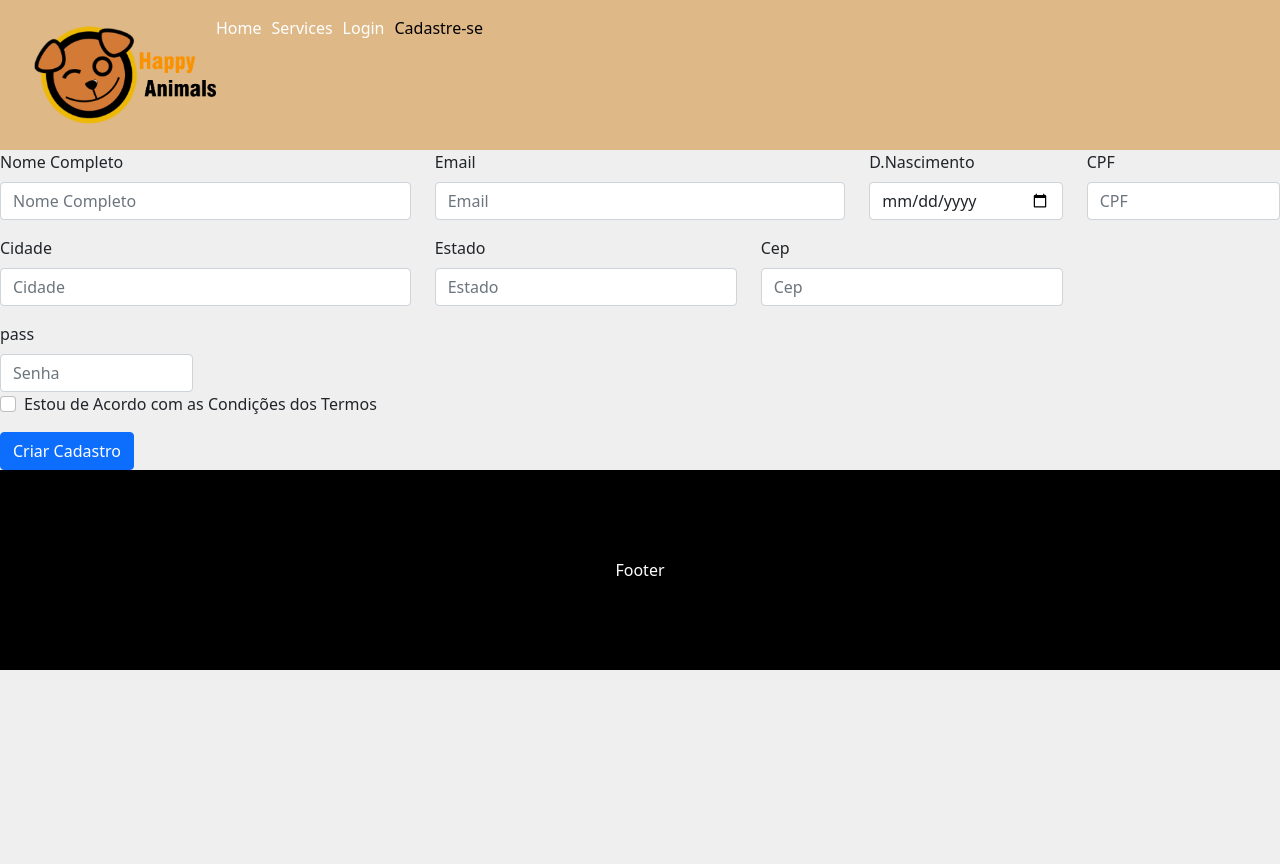
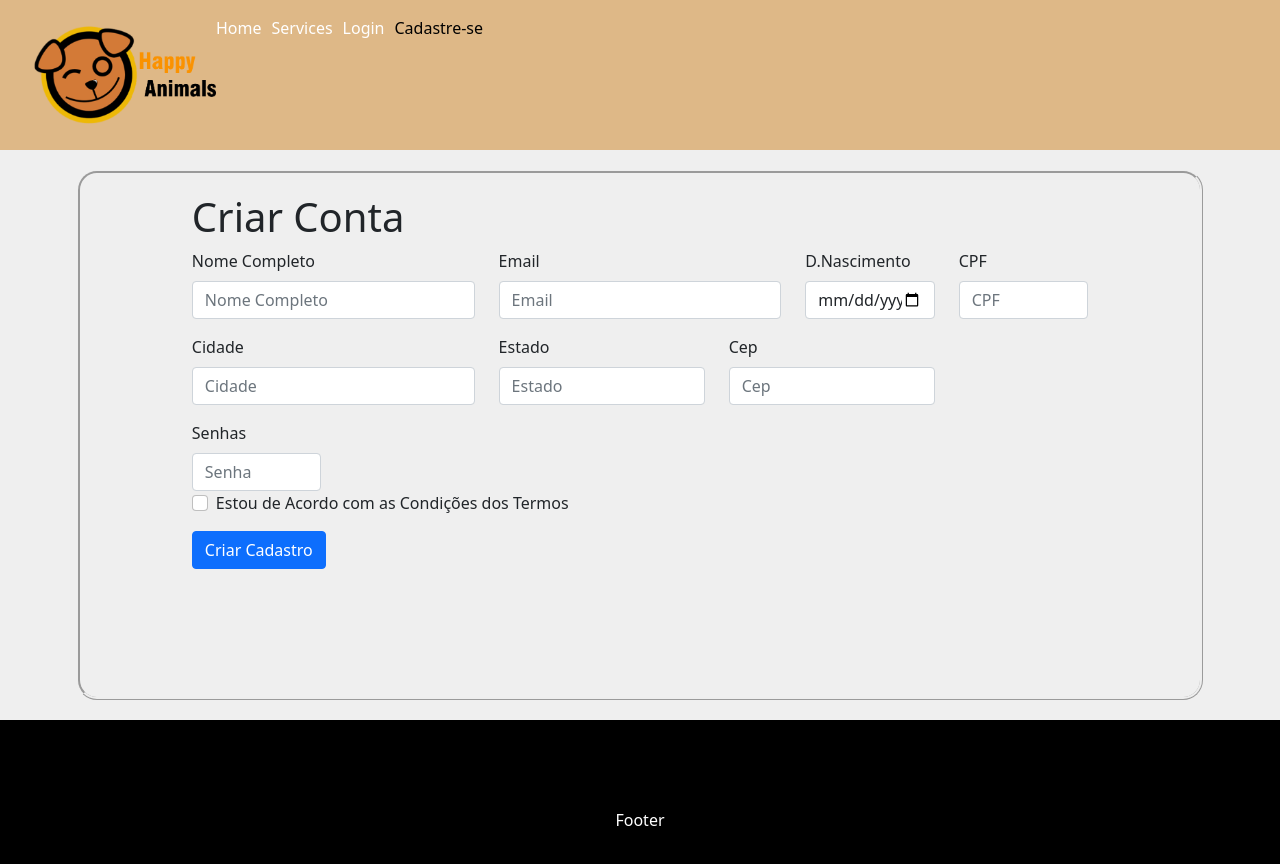
Before and after one commit to Limaisaias-ux/Happy_Animals, a React (Create React App) app: page /cadastro in a window 1280 px wide. Shown: the top 864 px of the page. Before the commit the page ends 800 px from the top, so only its background shows below. Built offline with nearby package versions, Linux system fonts and the light colour scheme.

Commit message:
Reajuste na home, cadastro, sobre usando o css e comecei o login

```diff
--- a/src/components/Banner.css
+++ b/src/components/Banner.css
@@ -1,8 +1,9 @@
-.card{
+.card {
     background-color: black;
 }
 
 .container {
+    background-color: 1C1C1C;
     display: flex;
     justify-content: space-between;
     margin: auto;
--- a/src/components/Banner.js
+++ b/src/components/Banner.js
@@ -8,7 +8,7 @@ function Banner(){
     return(
         <>
         <CardGroup className="container">
-        <Card className="text-center" style={{ width: "30rem", height:"30rem", }}>
+        <Card className="card text-center" style={{ width: "30rem", height:"30rem", }}>
           <Card.Body className="card">
             <Card.Title className="text">Seja Muito</Card.Title>
             <Card.Title className="text">Bem vindo à Happy Animals</Card.Title>
--- a/src/components/Sobre.css
+++ b/src/components/Sobre.css
@@ -2,6 +2,12 @@
     color: white;
     font-size: 20px;
     line-height: 130%;
+    margin: 20px auto;
+    width: 88%;
+    height: 450px;
+    display: flex;
+    justify-content: center;
+    flex-wrap: wrap;
 }
 p.um,p.dois {
     font-size: 20px;
@@ -10,4 +16,5 @@ p.um,p.dois {
 
 .title, .um, .dois{
     text-align: center;
+    margin-top: 70PX;
 }
--- /dev/null
+++ b/src/pages/Cadastro.css
@@ -0,0 +1,21 @@
+.fundo{
+    margin: 20px auto;
+    width: 88%;
+    height: 530px;
+    display: flex;
+    justify-content: center;
+    flex-wrap: wrap;
+    border-radius: 20px;
+    border-style: ridge;
+}
+.geral{
+    justify-content: space-between;
+    width: 80%;
+    margin-top: 20PX;
+    margin-block-end: 70px;
+    flex-wrap: wrap;
+}
+
+.h1{
+    margin-block-end: 90px;
+}
--- a/src/pages/Cadastro.js
+++ b/src/pages/Cadastro.js
@@ -2,6 +2,7 @@ import React from 'react';
 import { Formik } from 'formik'; //npm install formik --save
 import * as Yup from 'yup';//npm install -S yup
 import { Form, InputGroup, Row, Col, Button } from "react-bootstrap";
+import './Cadastro.css';
 import Menu from "../components/Menu"
 
 //const { formik } = Formik;
@@ -10,11 +11,12 @@ const schema = Yup.object().shape({
   Name: Yup.string().required(),
   email: Yup.string().required(),
   date: Yup.string().required(),
-  cpf: Yup.string().required(),
+  cpf: Yup.string().min(11,'Mínimo 11 caracteres').required(),
   city: Yup.string().required(),
   state: Yup.string().required(),
-  cep: Yup.string().required(),
-  pass: Yup.string().required(),
+  cep: Yup.string().min(8,'Mínimo 8 caracteres').required(),
+  pass: Yup.string().min(8,'Mínimo 8 caracteres')
+  .required(),
   terms: Yup.bool().required().oneOf([true], 'Aceite os Termos'),
 });
 
@@ -22,7 +24,7 @@ function Cadastro() {
   return (
     <>
       <Menu />
-
+    <div className='fundo'>
       <Formik
         validationSchema={schema}
         onSubmit={console.log}
@@ -47,6 +49,8 @@ function Cadastro() {
           isValid,
           errors,
         }) => (
+          <div className='geral'>
+            <h1>Criar Conta</h1>
           <Form noValidate onSubmit={handleSubmit}>
             <Row className="mb-3">
               <Form.Group as={Col} md="4" controlId="validationFormik01">
@@ -157,7 +161,7 @@ function Cadastro() {
             </Row>
             <Row>
               <Form.Group as={Col} md="2" controlId='validationFormikpass'>
-                <Form.Label>pass</Form.Label>
+                <Form.Label>Senhas</Form.Label>
                 <Form.Control
                   type="text"
                   placeholder='Senha'
@@ -180,11 +184,12 @@ function Cadastro() {
                 id="validationFormik0"
               />
             </Form.Group>
-            <Button type="submit">Criar Cadastro</Button>
+            <Button class="buttom" type="submit">Criar Cadastro</Button>
           </Form>
+          </div>
         )}
       </Formik>
-
+    </div>
     </>
   );
 }
--- /dev/null
+++ b/src/pages/Login.css
@@ -0,0 +1,14 @@
+.fundo{
+    margin: 20px auto;
+    width: 100px;
+    height: 100px;
+    display: flex;
+    justify-content: center;
+    flex-wrap: wrap;
+    border-radius: 20px;
+    border-style: ridge;
+}
+
+.h1{
+    margin-block-end: 90px;
+}
--- a/src/pages/Login.js
+++ b/src/pages/Login.js
@@ -1,12 +1,14 @@
 import Form from "react-bootstrap/Form";
-import { FormGroup } from "react-bootstrap";
 import {Button} from "react-bootstrap";
 import Menu from "../components/Menu"
+import './Login.css';
 
 function Login() {
     return (
         <>
     <Menu />
+    <div className="fundo">
+        <h1>Fazer Login</h1>
         <Form>
     <Form.Group className="mb-3" controlId="formBasicEmail">
         <Form.Label>Email </Form.Label>
@@ -21,6 +23,7 @@ function Login() {
         Logar
     </Button>
     </Form>
+    </div>
     </>
     );
 }
```
